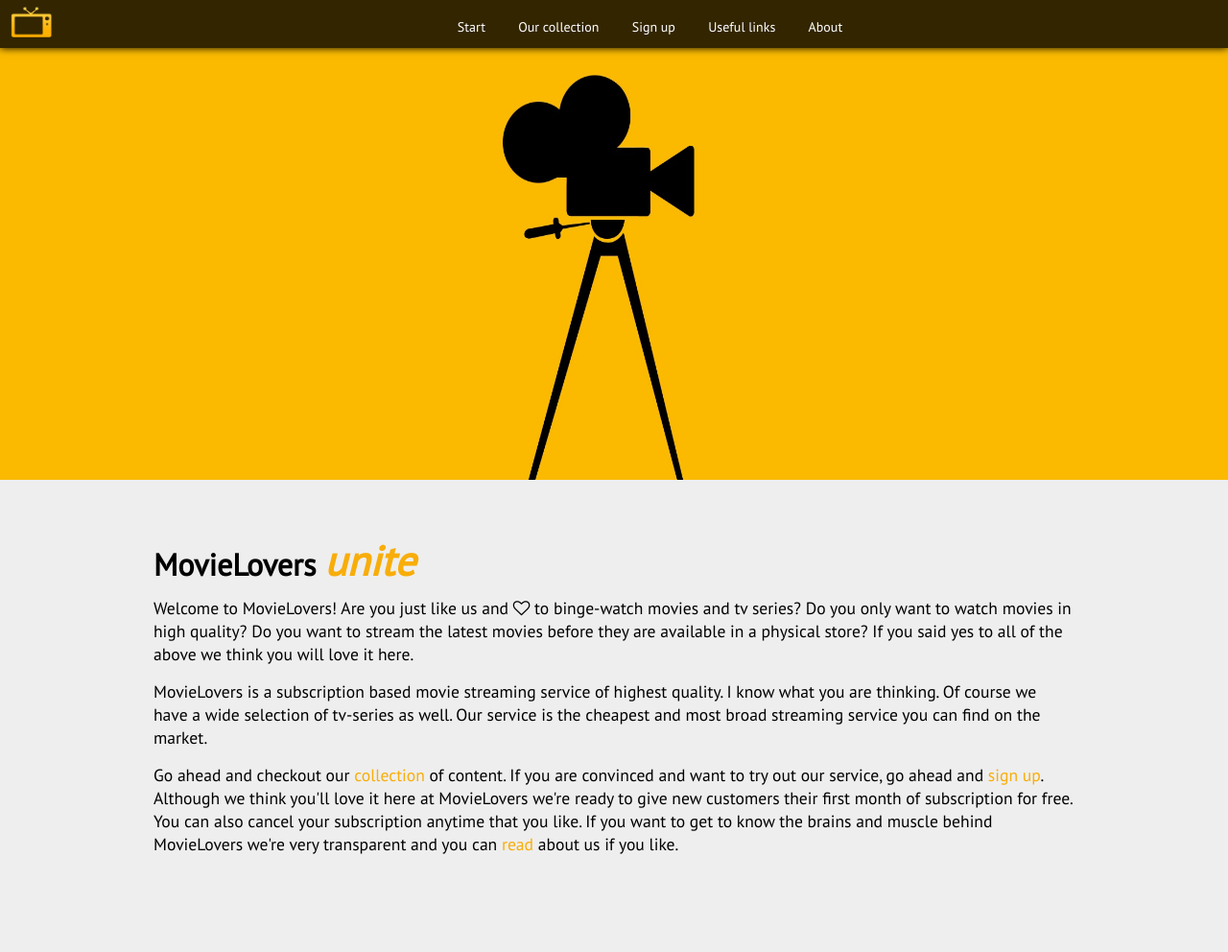
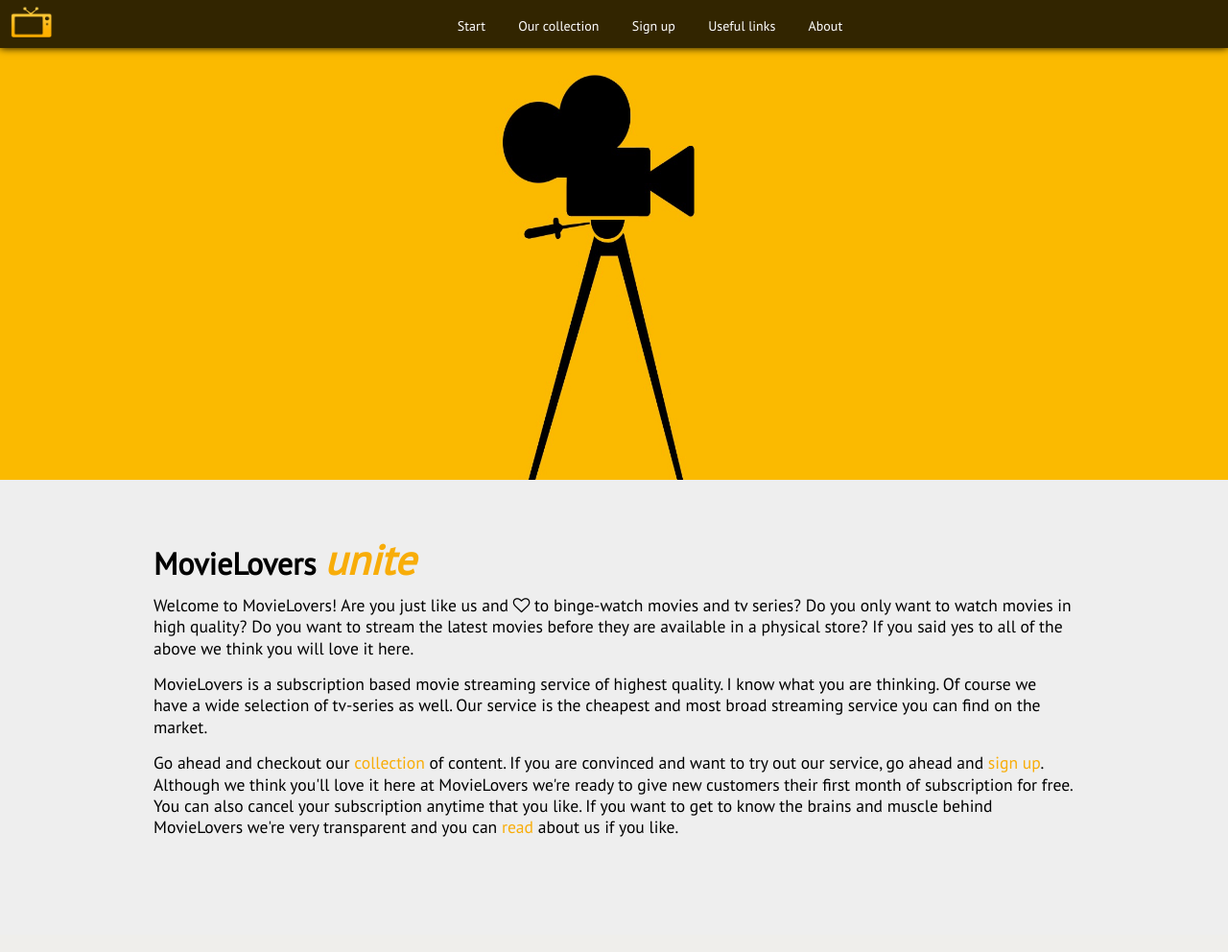
Before and after one commit to danielv14/movie-lovers, a PHP site: page /index.php in a window 1280 px wide. Shown: the whole page at 96% size. After the commit the page ends 872 px from the top, so only its background shows below. Run offline with PHP 8.4, Linux system fonts and the light colour scheme; some libraries are stand-ins or nearby versions.

Commit message:
small css changes. Added some variables instead of hardcoded styling in style.scss

```diff
--- a/css/style.css
+++ b/css/style.css
@@ -9,7 +9,7 @@
 body {
   background-color: #eee;
   font-family: 'PT Sans', sans-serif;
-  line-height: 1.5em; }
+  line-height: 1.4em; }
 
 a {
   color: #F8AD09;
--- a/css/style.scss
+++ b/css/style.scss
@@ -15,7 +15,7 @@ html {
 body {
 	background-color: $background-color;
   @include font-family;
-	line-height: 1.5em;
+	line-height: $line-height;
 }
 
 a {
@@ -28,7 +28,7 @@ a:hover {
 }
 
 p {
-	margin-bottom: 15px;
+	margin-bottom: $extra-margin-bottom-small;
 	font-size: 1.1em;
 }
 
@@ -126,6 +126,7 @@ div.extra-padding-small-bottom {
 span.span-yellow {
 	color: $primary-color;
 }
+
 span.span-emphasize {
 	font-size: 1.35em;
 	font-style: italic;
--- a/css/variables.scss
+++ b/css/variables.scss
@@ -5,7 +5,12 @@ $background-color: #eee;
 // Helper variables for extra padding and margins
 $extra-margin-top: 100px;
 $extra-margin-bottom: 80px;
+$extra-margin-bottom-small: 15px;
 $extra-padding-bottom: 10px;
+
 
 // Variable for div length
 $div-length: 960px;
+
+// Line height
+$line-height: 1.4em;
```
